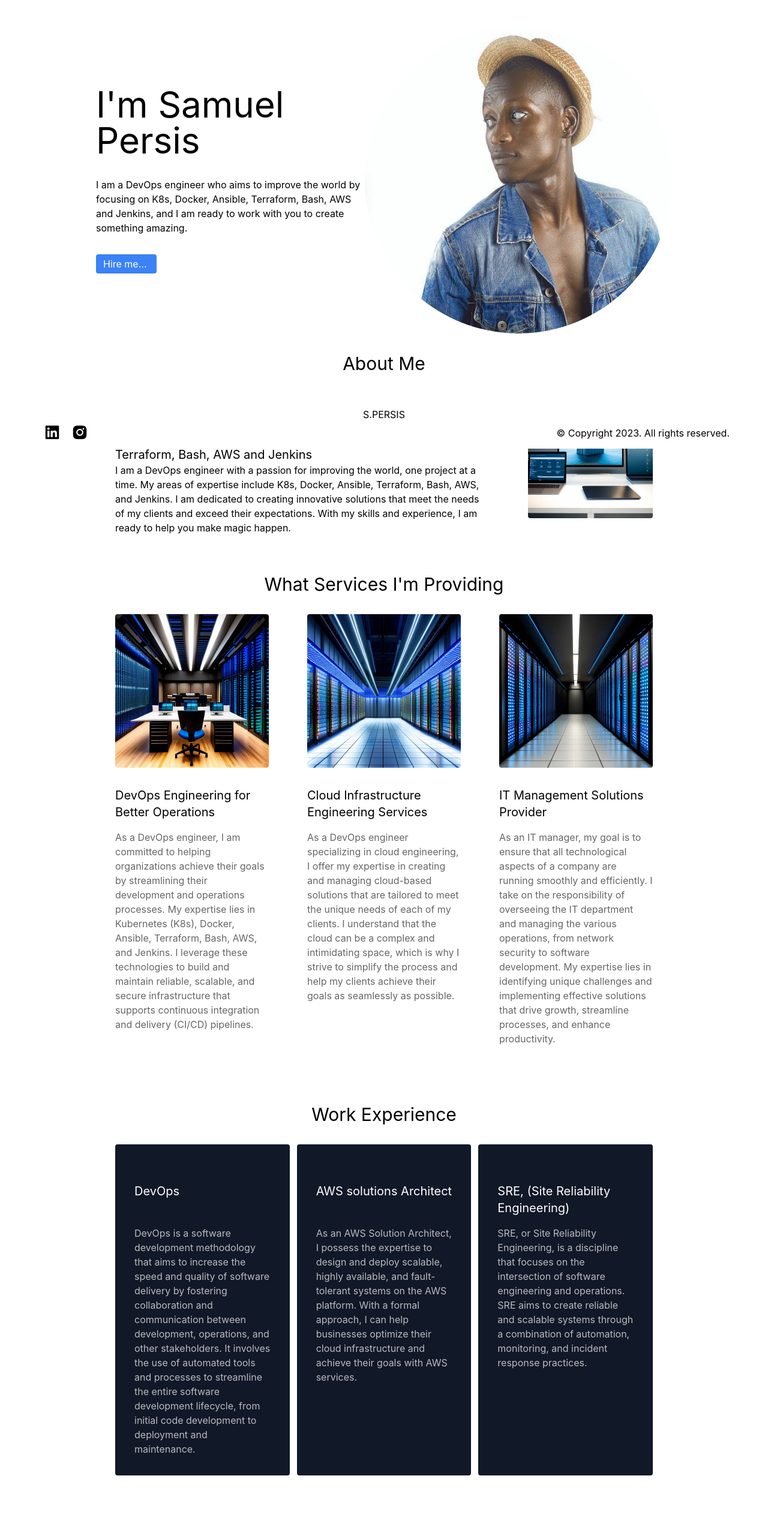
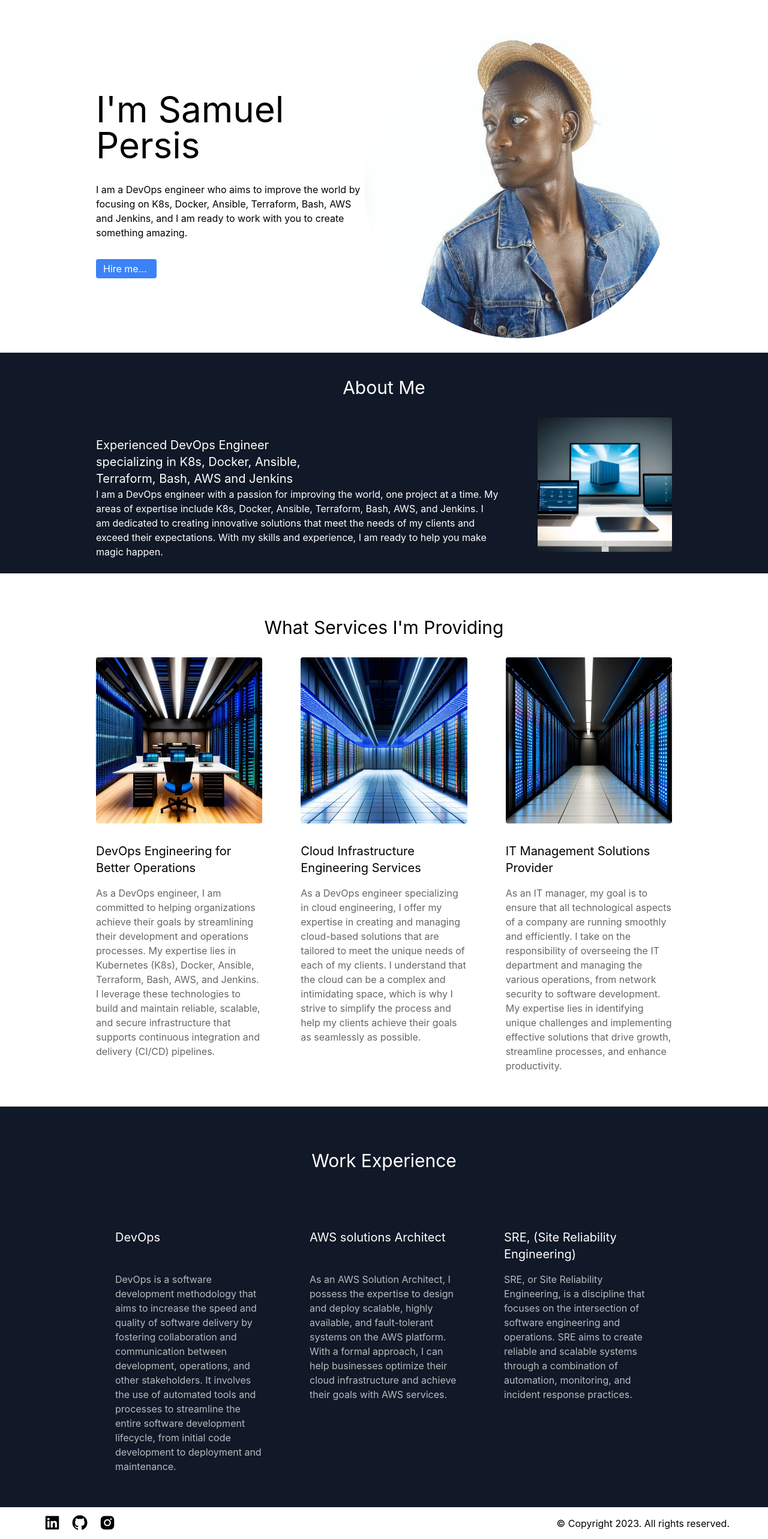
Before and after one commit to toseth97/spersis, a React (Create React App) app: page / in a window 1280 px wide. Shown: the part 52-2618 px from the top of the page at 60% size. Built offline with nearby package versions, Linux system fonts and the light colour scheme; the HTML template or start-up script is replaced by a standard one.

Commit message:
quick fix from whatsapp to email

```diff
--- a/src/components/About.js
+++ b/src/components/About.js
@@ -2,26 +2,28 @@ import React from "react";
 
 const About = () => {
     return (
+        <div className="w-full dark:bg-white dark:text-black flex flex-col items-center bg-gray-900 text-white">
             <div
                 id="about"
-            className="md:w-9/12 w-11/12 mt-8 md:flex flex-col items-center md:gap-x-3 px-8"
+                className="md:w-9/12 w-11/12 mt-8 md:flex flex-col items-center md:gap-x-3 px-8 section"
             >
                 <h1 className="text-3xl text-center">About Me</h1>
                 <div className="underlines md:bg-blue-700"></div>
                 <div className="mt-8 md:flex md:gap-16">
                     <div className="md:w-9/12">
                         <p className="mt-8 about_p_1 md:w-7/12 text-xl">
-                        Experienced DevOps Engineer specializing in K8s, Docker,
-                        Ansible, Terraform, Bash, AWS and Jenkins
+                            Experienced DevOps Engineer specializing in K8s,
+                            Docker, Ansible, Terraform, Bash, AWS and Jenkins
                         </p>
                         <p>
-                        I am a DevOps engineer with a passion for improving the
-                        world, one project at a time. My areas of expertise
-                        include K8s, Docker, Ansible, Terraform, Bash, AWS, and
-                        Jenkins. I am dedicated to creating innovative solutions
-                        that meet the needs of my clients and exceed their
-                        expectations. With my skills and experience, I am ready
-                        to help you make magic happen.
+                            I am a DevOps engineer with a passion for improving
+                            the world, one project at a time. My areas of
+                            expertise include K8s, Docker, Ansible, Terraform,
+                            Bash, AWS, and Jenkins. I am dedicated to creating
+                            innovative solutions that meet the needs of my
+                            clients and exceed their expectations. With my
+                            skills and experience, I am ready to help you make
+                            magic happen.
                         </p>
                     </div>
                     <div className="mt-8 md:mt-0 md:w-3/12 ">
@@ -33,6 +35,7 @@ const About = () => {
                     </div>
                 </div>
             </div>
+        </div>
     );
 };
 
--- a/src/components/Experience.js
+++ b/src/components/Experience.js
@@ -17,21 +17,25 @@ const Experience = () => {
     ];
 
     return (
+        <div className="md:flex flex-col items-center dark:bg-white dark:text-black bg-gray-900 text-white">
             <div
                 id="experience"
-            className="md:w-9/12 w-11/12 mt-8 md:flex flex-col items-center md:gap-x-3 px-8"
+                className="section md:w-9/12 w-11/12 mt-8 md:flex flex-col items-center md:gap-x-3 px-8"
             >
-            <h1 className="md:mt-8 text-3xl text-center">Work Experience</h1>
+                <h1 className="md:mt-8 text-3xl text-center">
+                    Work Experience
+                </h1>
                 <div className="underlines md:bg-blue-700"></div>
                 <div className="mt-8 md:grid md:grid-cols-3 gap-3">
                     {experience.map((item) => (
-                    <div className="dark:bg-white bg-gray-900 text-white dark:text-black  md:my-0 my-2 rounded p-8">
+                        <div className="dark:bg-gray-900 dark:text-white bg-gray-900 text-white dark:text-black  md:my-0 my-2 rounded p-8">
                             <h1 className="text-xl my-8 h-10">{item.name}</h1>
                             <p className="opacity-70">{item.body}</p>
                         </div>
                     ))}
                 </div>
             </div>
+        </div>
     );
 };
 
--- a/src/components/Footer.js
+++ b/src/components/Footer.js
@@ -3,8 +3,7 @@ import React from "react";
 const Footer = () => {
     let date = new Date().getFullYear();
     return (
-        <footer className="w-full sticky bottom-0 bg-white text-black z-10 dark:bg-gray-900 px-16 dark:text-white dark:text-white flex items-center flex-col py-2">
-            <h1 className="mt-4">S.PERSIS</h1>
+        <footer className="w-full bg-white text-black z-10 dark:bg-gray-900 px-16 dark:text-white dark:text-white flex items-center flex-col py-2">
             <div className="w-full md:flex items-center justify-between text-center">
                 <div>
                     <a
@@ -13,6 +12,13 @@ const Footer = () => {
                         href="http://linkedin.com/in/samuelpersis"
                     >
                         <i class="bx text-3xl mx-2 bxl-linkedin-square"></i>
+                    </a>
+                    <a
+                        rel="noreferrer"
+                        target="_blank"
+                        href="https://github.com/SPersis"
+                    >
+                        <i class="bx bxl-github text-3xl mx-2"></i>
                     </a>
                     <a
                         rel="noreferrer"
--- a/src/components/HeroPage.js
+++ b/src/components/HeroPage.js
@@ -4,7 +4,7 @@ const HeroPage = () => {
     return (
         <div
             id="home"
-            className="md:w-9/12 w-11/12 mt-8 md:flex md:items-center"
+            className="section md:w-9/12 w-11/12 mt-8 md:flex md:items-center"
         >
             <div className="md:w-7/12">
                 <h1 className="text-6xl mb-8 full_name">I'm Samuel Persis</h1>
@@ -16,7 +16,7 @@ const HeroPage = () => {
                 </p>
                 <button className="hire_me mt-8">
                     <a
-                        href="https://wa.me/+2348145611114"
+                        href="mailto:samuelpersisoladejo@gmail.com"
                         class="block w-full py-1 pl-3 px-4 pr-4 text-white hover:bg-blue-700 bg-blue-500 rounded md:border-0"
                     >
                         Hire me...
--- a/src/components/Services.js
+++ b/src/components/Services.js
@@ -22,7 +22,7 @@ const Services = () => {
     return (
         <div
             id="services"
-            className="md:w-9/12 w-11/12 mt-8 md:flex flex-col items-center md:gap-x-3 px-8"
+            className="section md:w-9/12 w-11/12 mt-8 md:flex flex-col items-center md:gap-x-3 px-8"
         >
             <h1 className="md:mt-8 text-3xl text-center">
                 What Services I'm Providing
--- a/src/index.css
+++ b/src/index.css
@@ -5,6 +5,10 @@ body {
     sans-serif;
   -webkit-font-smoothing: antialiased;
   -moz-osx-font-smoothing: grayscale;
+
+}
+
+*{
   scroll-behavior: smooth;
 }
 
@@ -12,3 +16,8 @@ code {
   font-family: source-code-pro, Menlo, Monaco, Consolas, 'Courier New',
     monospace;
 }
+
+.section{
+  margin-top: 1rem;
+  padding: 1.5rem 0;
+}
```
Also changed, not shown: src/components/data.js (added). Lines whose indentation alone changed are shown as unchanged.
